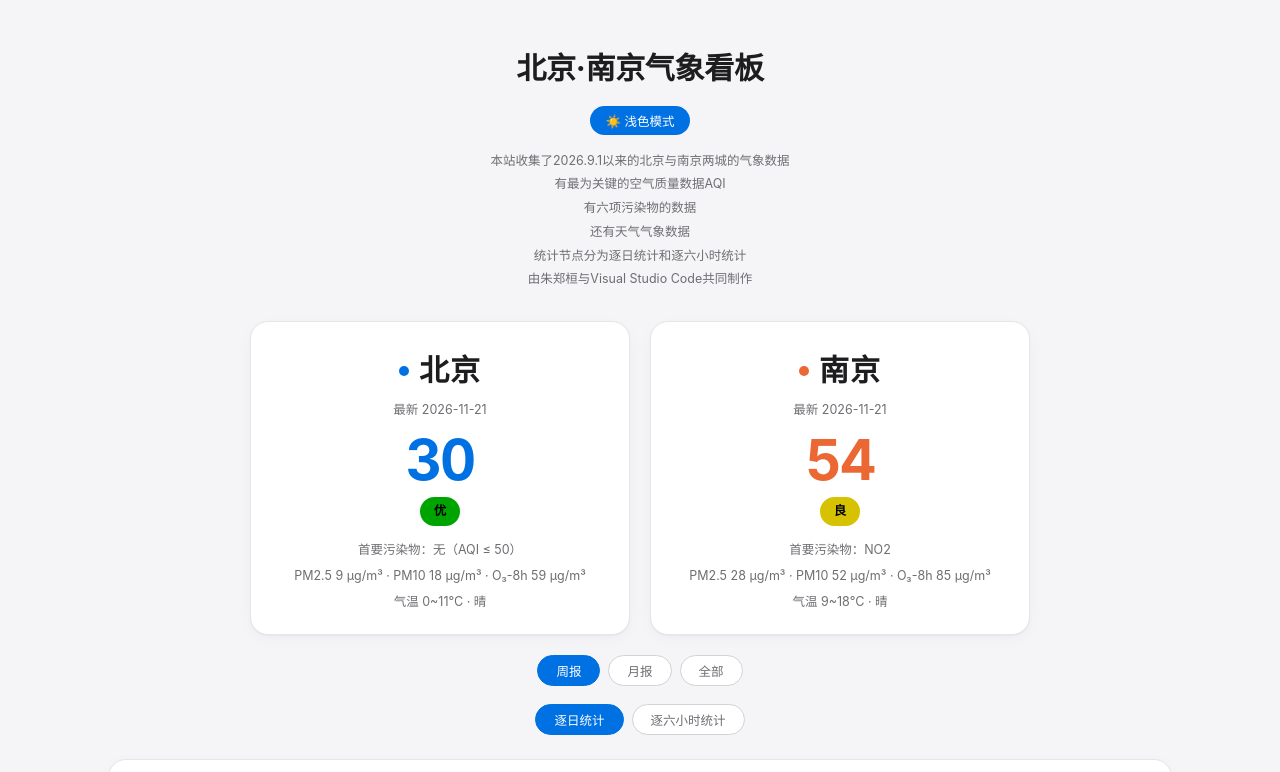
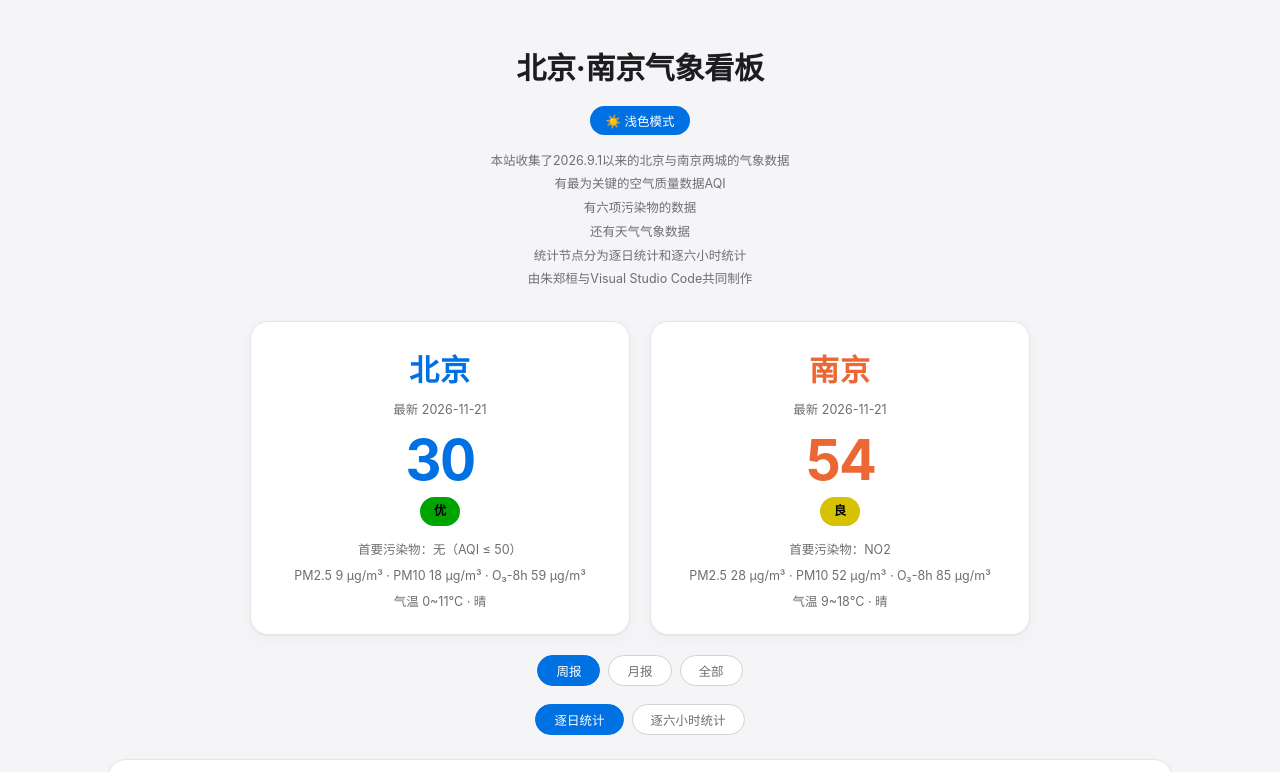
Before and after one commit to ZhuZhengHuan/Bj-Nj-Weather-, a plain HTML site: page index.html in a window 1280 px wide. Shown: the top 772 px of the page. Drawn offline with Linux system fonts and the light colour scheme.

Commit message:
KPI 城市名去掉圆点，字体颜色用城市色（北京蓝/南京橙）

```diff
--- a/index.html
+++ b/index.html
@@ -65,10 +65,9 @@ h1 { font-size: var(--fs-l); font-weight: 700; margin: 0; letter-spacing: -.3px;
 .kpis { display: grid; grid-template-columns: 1fr 1fr; gap: 20px; margin: 0 auto 20px; max-width: 780px; }
 .kpi { background: var(--card); border: 1px solid var(--line); border-radius: 18px;
   padding: 24px 26px 22px; box-shadow: var(--shadow); text-align: center; }
-.kpi .city { font-size: var(--fs-l); color: var(--ink); display: flex; align-items: center;
+.kpi .city { font-size: var(--fs-l); display: flex; align-items: center;
   justify-content: center; gap: 10px; font-weight: 700; letter-spacing: 1px; }
 .kpi .city-sub { font-size: var(--fs-s); color: var(--ink-2); margin-top: 4px; }
-.kpi .dot { width: 10px; height: 10px; border-radius: 50%; flex: none; }
 .kpi .aqi { font-size: var(--fs-xl); font-weight: 700; line-height: 1.02; letter-spacing: -1.6px; margin-top: 12px; }
 .kpi .level { display: inline-block; font-size: var(--fs-s); font-weight: 600; padding: 4px 14px;
   border-radius: 999px; margin-top: 8px; }
@@ -419,8 +418,7 @@ footer a { color: var(--accent); }
       var st = CITY_STYLE[city];
       var m = metOf(r.date, city);
       html += '<div class="kpi">' +
-        '<div class="city"><span class="dot" style="background:' + st.dot + '"></span>' +
-        city + '</div>' +
+        '<div class="city" style="color:' + st.color + '">' + city + '</div>' +
         '<div class="city-sub">最新 ' + r.date + '</div>' +
         '<div class="aqi num" style="color:' + st.color + '">' + fmt(r.aqi) + '</div>' +
         '<div class="level" style="background:' + chipBg(r) + ';color:' + chipFg(r) + '">' +
```
